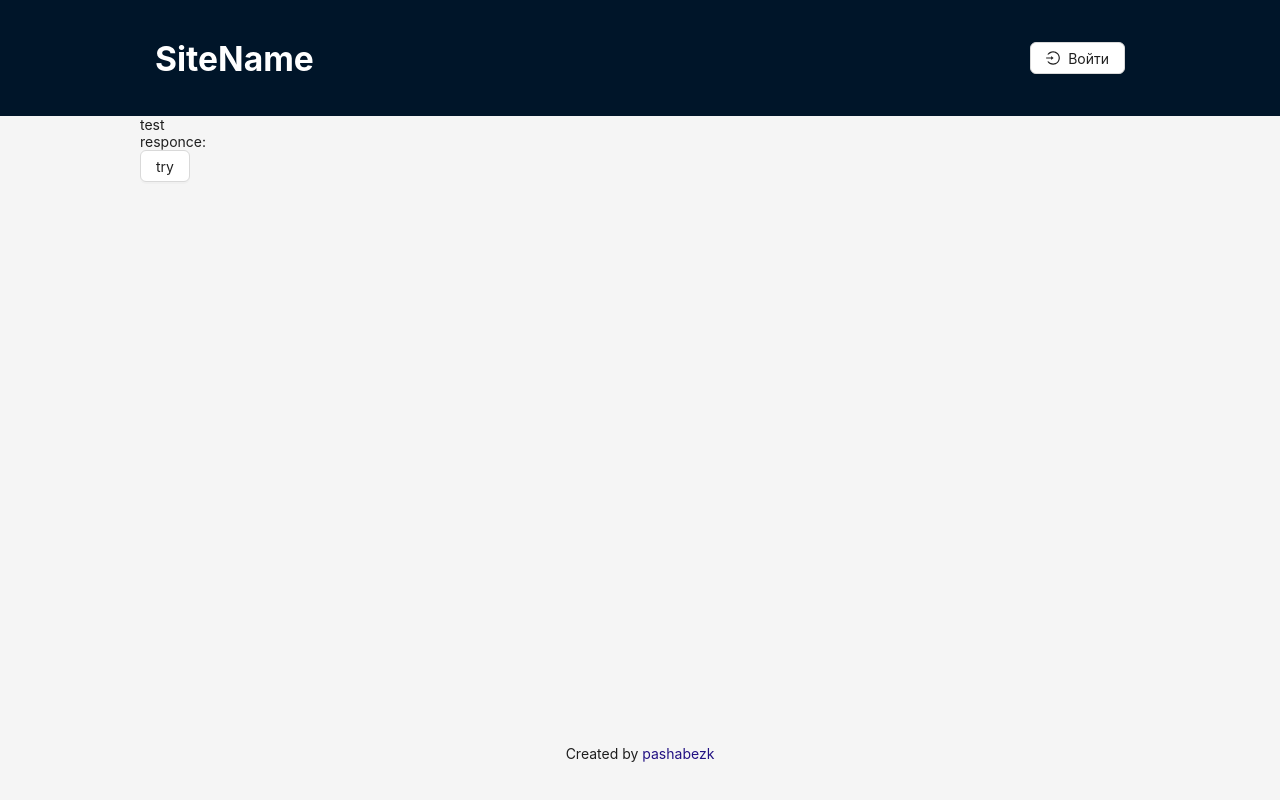
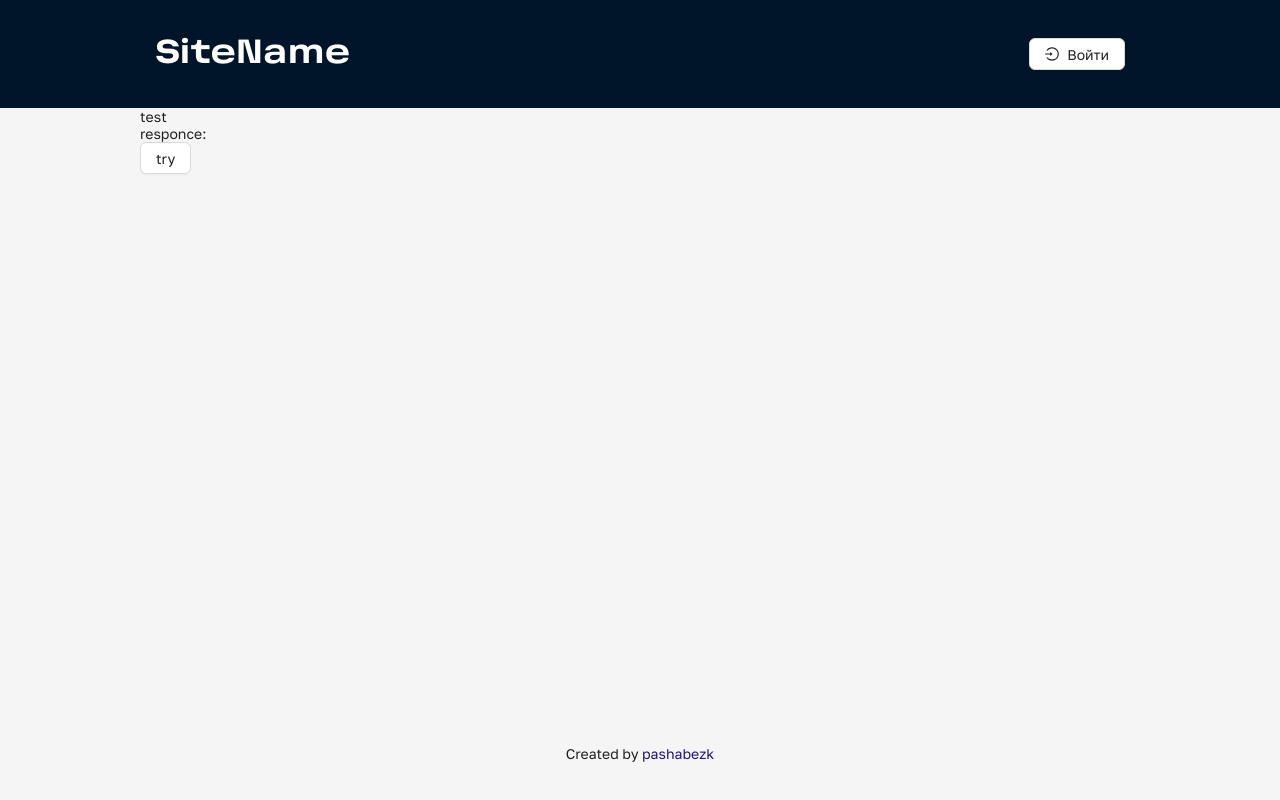
Before and after one commit to pashabezk/ICT-hack-V-frontend, a React (Create React App) app: page /#/test in a window 1280 px wide. Built offline with nearby package versions, Linux system fonts and the light colour scheme.

Commit message:
fonts update

```diff
--- a/src/API/TestAPI.js
+++ b/src/API/TestAPI.js
@@ -7,7 +7,7 @@ const axiosInstance = axios.create({
 });
 
 export const testStatus = () => {
-	return axiosInstance.get(`hello`);
+	return axiosInstance.get(`hello/`);
 }
 
 // const getProfile = (userId) => {
--- a/src/App.js
+++ b/src/App.js
@@ -28,7 +28,8 @@ function App() {
 					colorPrimary: COLOR_MAP.primary,
 					colorInfo: COLOR_MAP.primary,
 					colorSuccess: COLOR_MAP.accent,
-					colorInfoText: COLOR_MAP.secondary
+					colorInfoText: COLOR_MAP.secondary,
+					fontFamily: "Golos, -apple-system, BlinkMacSystemFont, 'Segoe UI', Roboto, 'Helvetica Neue', Arial, 'Noto Sans', sans-serif, 'Apple Color Emoji', 'Segoe UI Emoji', 'Segoe UI Symbol', 'Noto Color Emoji'"
 				},
 			}}
 		>
--- a/src/Components/Header/Header.module.css
+++ b/src/Components/Header/Header.module.css
@@ -22,6 +22,8 @@
 	gap: 15px;
 	margin-left: 15px;
 	font-size: larger;
+	font-family: "ALSGorizont", Golos, sans-serif;
+	font-weight: bold;
 }
 
 .logoContainer > img {
--- a/src/index.css
+++ b/src/index.css
@@ -1,3 +1,13 @@
+@font-face {
+	font-family: 'Golos';
+	src: url("./Assets/Fonts/Golos/Golos-Text_Regular.ttf") format("truetype");
+}
+
+@font-face {
+	font-family: 'ALSGorizont';
+	src: url("./Assets/Fonts/Gorizont/ALSGorizont-BoldExpanded.otf") format("opentype");
+}
+
 body {
 	margin: 0;
 	font-family: -apple-system, BlinkMacSystemFont, 'Segoe UI', 'Roboto', 'Oxygen',
@@ -8,8 +18,7 @@ body {
 }
 
 code {
-  font-family: source-code-pro, Menlo, Monaco, Consolas, 'Courier New',
-    monospace;
+	font-family: source-code-pro, Menlo, Monaco, Consolas, 'Courier New', monospace;
 }
 
 html, body {
@@ -50,7 +59,7 @@ html, body {
 }
 
 .center1000px {
-  width:100%;
+	width: 100%;
 	max-width: 1000px;
 	margin-inline: auto;
 	display: flex;
```
Also changed, not shown: src/Assets/Fonts/Golos/Golos-Text_Regular.ttf (added), src/Assets/Fonts/Gorizont/ALSGorizont-BoldExpanded.otf (added). Lines whose indentation alone changed are shown as unchanged.
